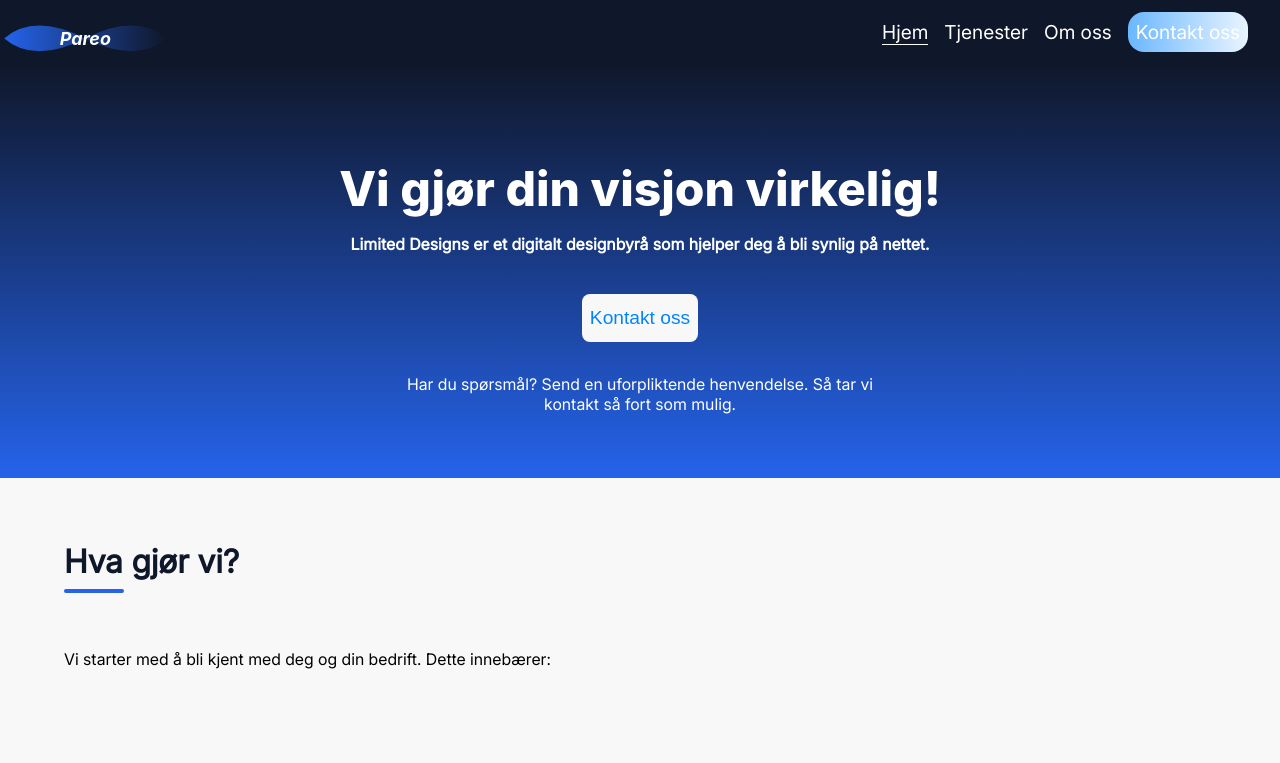
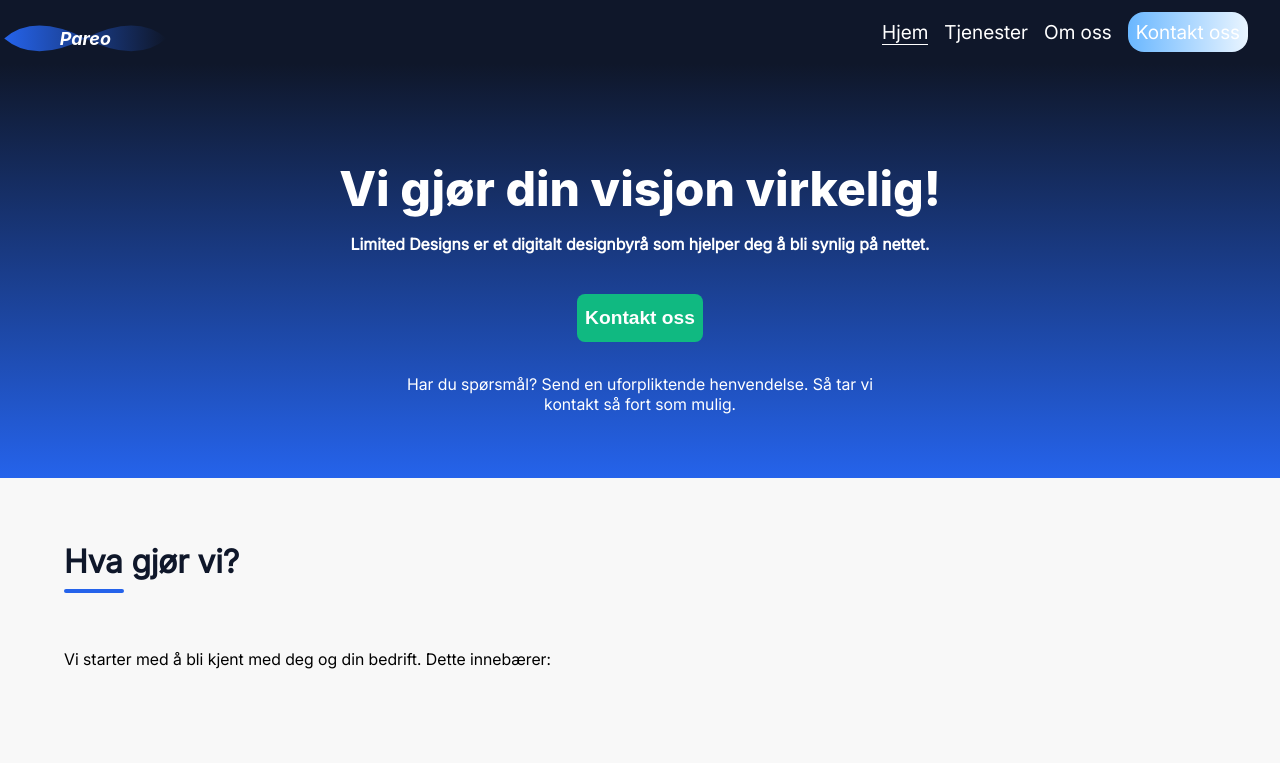
Before and after one commit to bennicodes/Pareo-webdesign, a React (Vite) app: page / in a window 1280 px wide. Shown: the top 763 px of the page. Built offline with nearby package versions, Linux system fonts and the light colour scheme; no server answers.

Commit message:
change hero button color

```diff
--- a/src/App.module.css
+++ b/src/App.module.css
@@ -52,8 +52,8 @@
 }
 
 .headerContainer .contactButton {
-  background-color: var(--background-color);
-  color: var(--secondary-color);
+  background-color: var(--header-button-color);
+  color: var(--secondary-text-color);
   height: 48px;
   display: flex;
   align-items: center;
@@ -61,12 +61,12 @@
   border-radius: var(--border-radius-medium);
   padding: var(--spacing-small);
   border: none;
-  font-weight: 400;
+  font-weight: 600;
 }
 
 .headerContainer .contactButton:hover {
-  background-color: var(--secondary-color);
-  color: var(--background-color);
+  background-color: var(--header-button-hover);
+  color: var(--secondary-text-color);
   box-shadow: 0 0 8px var(--background-color);
   transition: background-color 0.3s ease, color 0.3s ease;
 }
--- a/src/index.css
+++ b/src/index.css
@@ -27,7 +27,10 @@ button {
   --secondary-background-color: #2563eb;
   --navbar-background: #0f172a;
   --primary-color: #3c3c3c;
+  /* Buttons */
   --secondary-color: #0084ff;
+  --header-button-color: #10b981;
+  --header-button-hover: #059669;
 
   /* Spacing */
   --spacing-small: 0.5rem;
--- a/src/pages/About/About.module.css
+++ b/src/pages/About/About.module.css
@@ -39,7 +39,7 @@
 }
 
 .hero button {
-  background-color: #10b981;
+  background-color: var(--header-button-color);
   color: white;
   height: 48px;
   border: none;
@@ -53,7 +53,8 @@
 }
 
 .hero button:hover {
-  background-color: #059669;
+  background-color: var(--header-button-hover);
+  box-shadow: 0 0 8px var(--background-color);
   transform: scale(1.03);
 }
 
```
